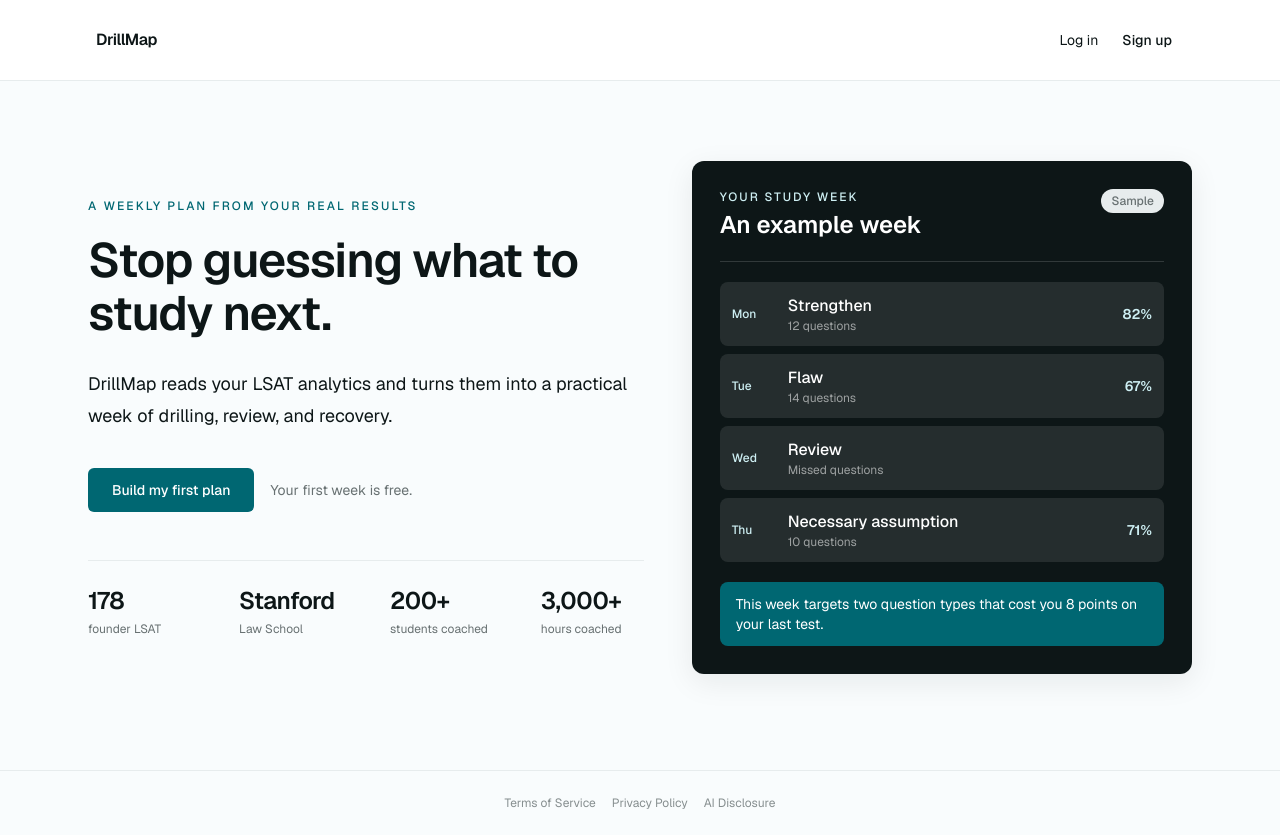
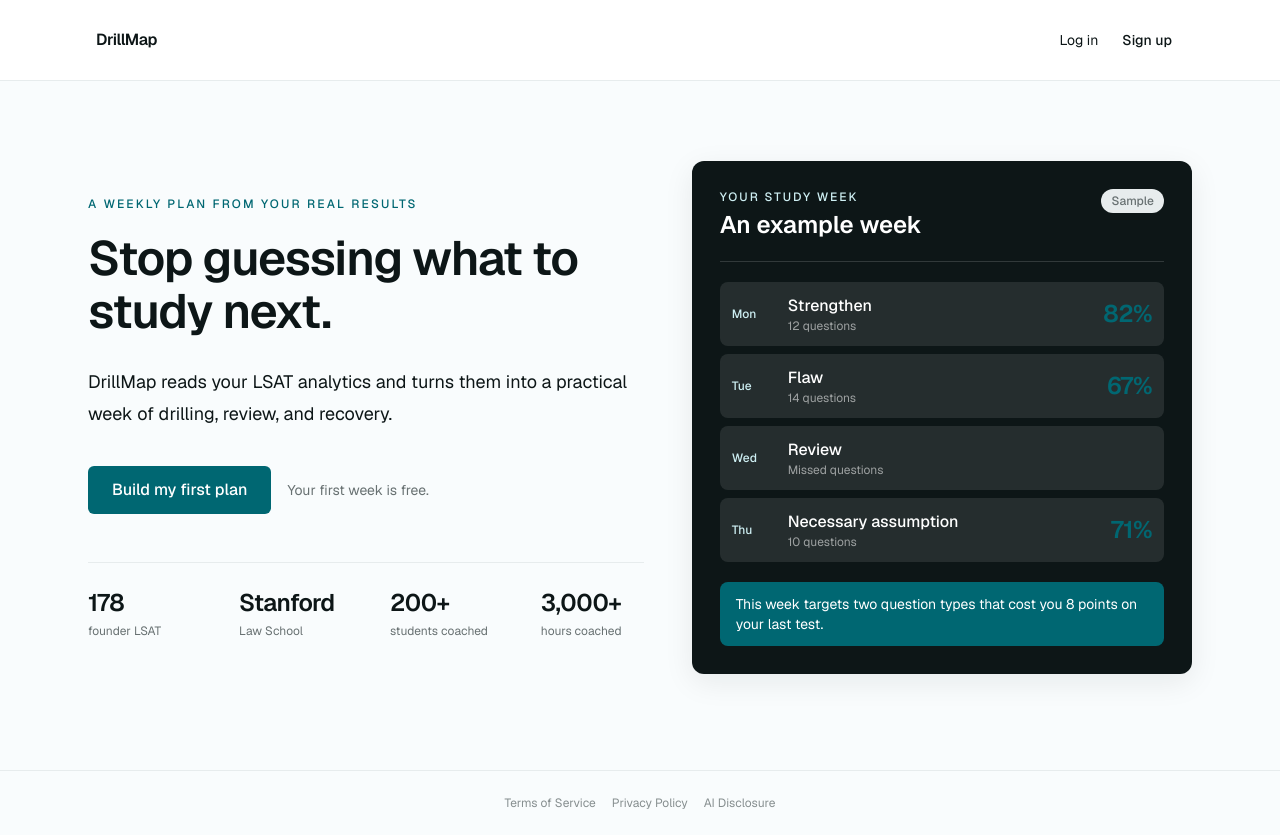
Before and after one commit to Jahazel/lsat-scheduler, a Next.js app: page / in a window 1280 px wide. Built offline with nearby package versions, Linux system fonts and the light colour scheme; no server answers.

Commit message:
Fix landing page design review findings

```diff
--- a/src/app/page.tsx
+++ b/src/app/page.tsx
@@ -22,7 +22,7 @@ export default function LandingPage() {
             DrillMap reads your LSAT analytics and turns them into a practical week of drilling, review, and recovery.
           </p>
           <div className="mt-9 flex flex-wrap items-center gap-4">
-            <Link href="/signup" className="rounded-md bg-accent-600 px-6 py-3 text-sm font-medium text-white transition-colors duration-150 ease-out hover:bg-accent-700">
+            <Link href="/signup" className="rounded-md bg-accent-600 px-6 py-3 text-base font-medium text-white transition-colors duration-150 ease-out hover:bg-accent-700">
               Build my first plan
             </Link>
             <span className="text-sm text-ink-500">Your first week is free.</span>
@@ -51,7 +51,7 @@ export default function LandingPage() {
                   <p className="font-medium">{studyDay.focus}</p>
                   <p className="text-xs text-white/55">{studyDay.work}</p>
                 </div>
-                {studyDay.accuracy && <span className="text-sm font-semibold text-accent-100">{studyDay.accuracy}</span>}
+                {studyDay.accuracy && <span className="text-2xl font-semibold tracking-tight text-accent-600">{studyDay.accuracy}</span>}
               </div>
             ))}
           </div>
```
